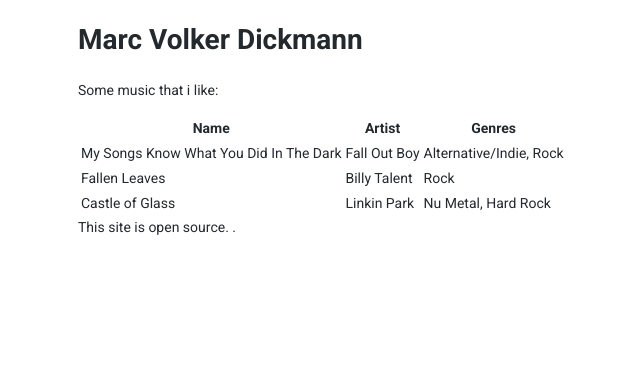
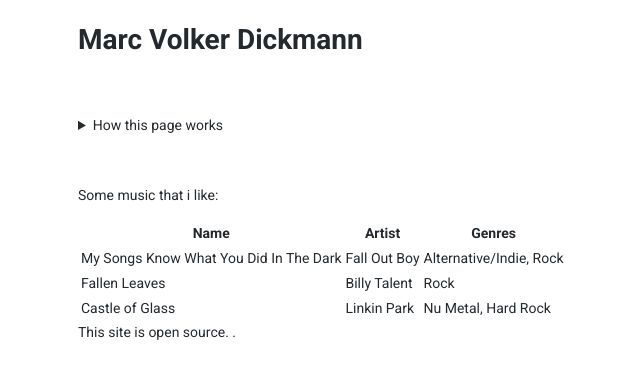
Before and after one commit to marc-q/fmtone, a Jekyll site: the page built from music.md, in a window 1280 px wide. Shown: the top 379 px of the page, without its empty margins (70-710 px from the left). Built offline with Jekyll 4.4.1, drawn with Linux system fonts in a browser that asks for light colours.

Commit message:
Add informations on how the page works

```diff
--- a/music.md
+++ b/music.md
@@ -2,6 +2,14 @@
 layout: default
 title: Music
 ---
+
+<br/>
+<details>
+  <summary>How this page works</summary>
+  <h4>Searching:</h4>
+  <p>Use your browser to search.</p>
+</details>
+<br/>
 
 Some music that i like:
 
```
